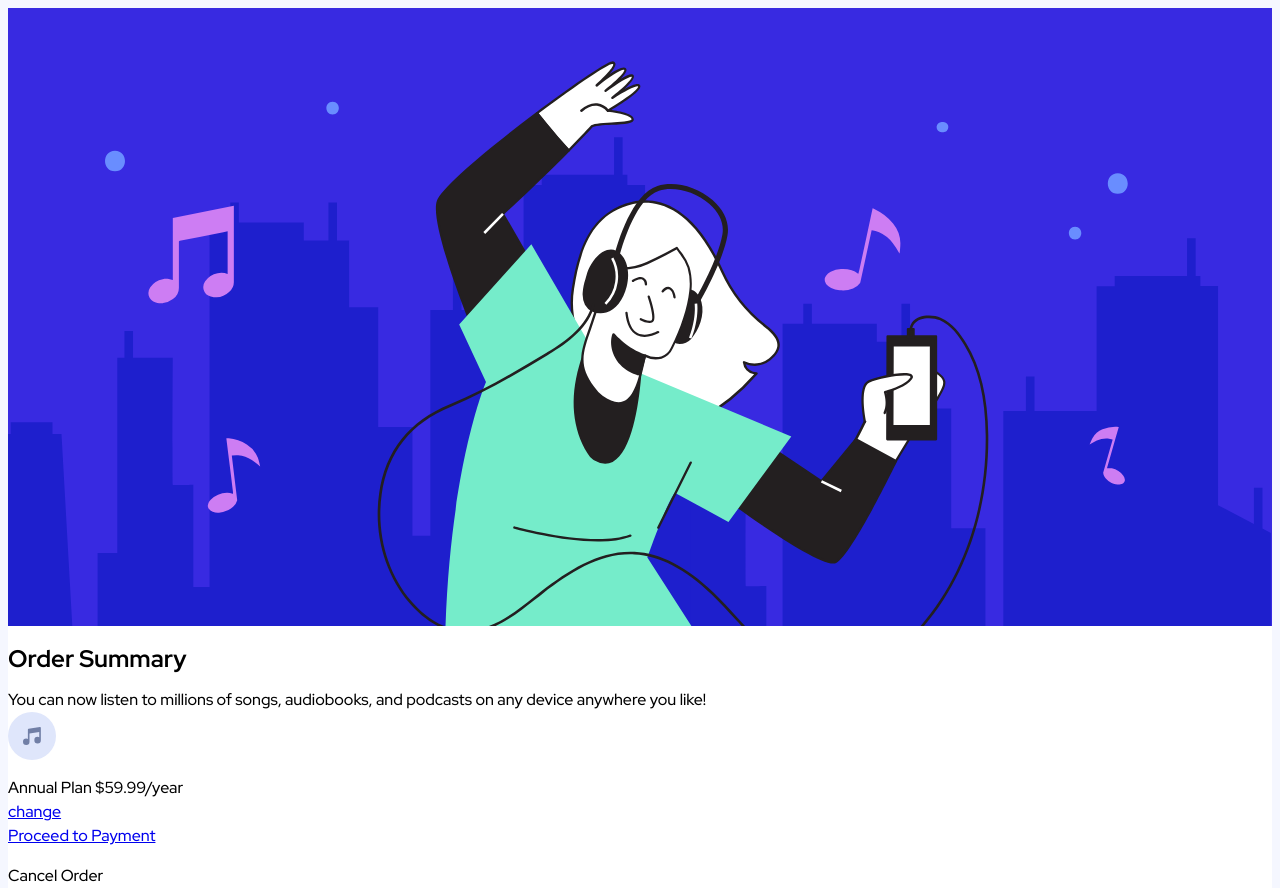
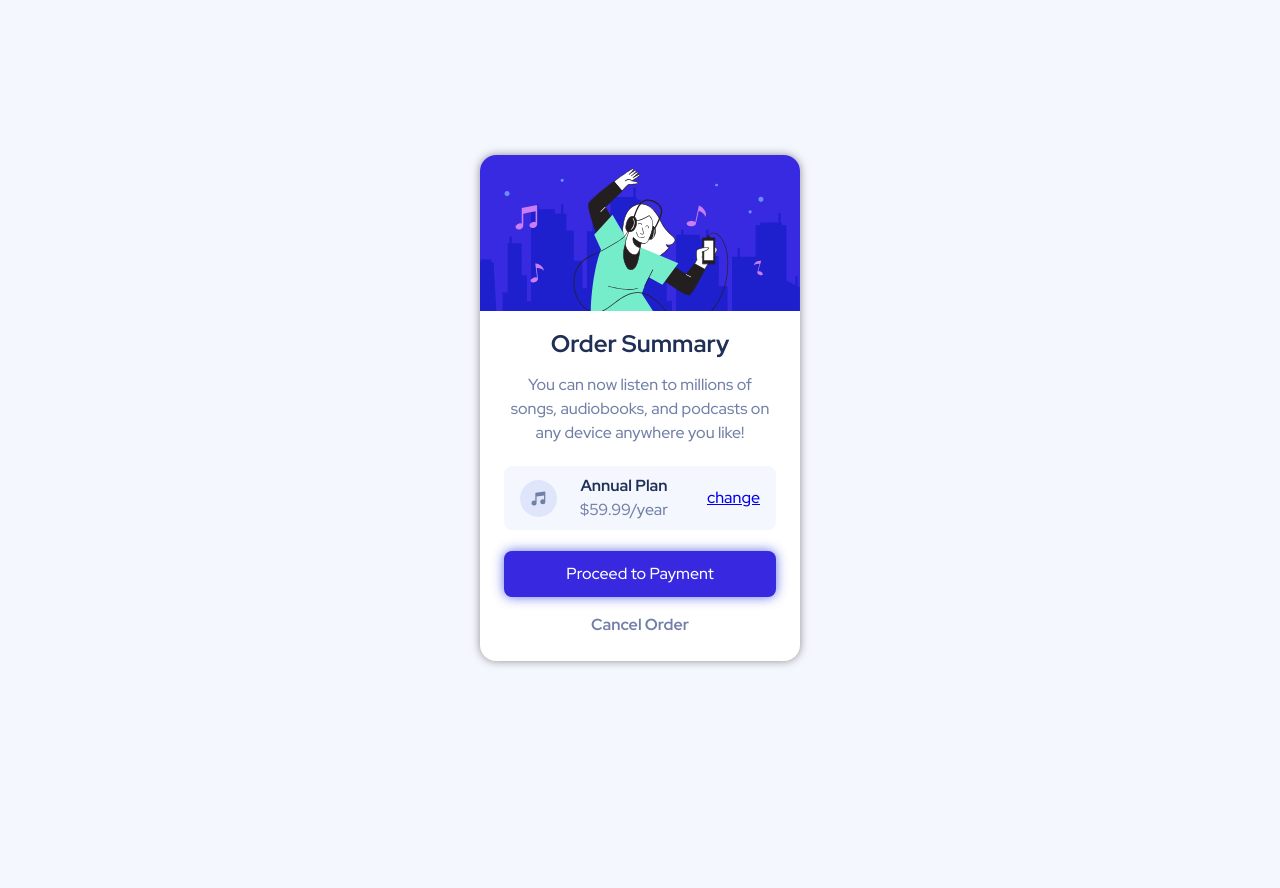
Before and after one commit to dalhaldalha/Projects, a plain HTML site: page Order summary component/index.html in a window 1280 px wide. After the commit the page ends 808 px from the top, so only its background shows below. Drawn offline with Linux system fonts and the light colour scheme.

Commit message:
Update index.css

```diff
--- a/Order summary component/css/index.css
+++ b/Order summary component/css/index.css
@@ -1,14 +1,94 @@
 /*---------------------------General--------------------------------*/
 body {
+  display: flex;
+  align-items: center;
+  justify-content: center;
   font-family: Red Hat Display, Arial;
   background-color: hsl(225, 100%, 98%);
 }
 
-/*---------------------------1st Div--------------------------------*/
+h2 {
+  color: hsl(223, 47%, 23%);
+}
+
+.annual-span,
+p {
+  color: hsl(224, 23%, 55%);
+}
+
+/*---------------------------Main Div--------------------------------*/
 
 .order-div {
   display: flex;
   flex-direction: column;
-  background-color: rgb(255, 255, 255);
-  box-shadow: 0 0 7 rgba(0, 0, 0, 0.8)3);
+  width: 20rem;
+  border-radius: 1rem;
+  background-color: white;
+  box-shadow: 0rem 0rem 0.5rem rgba(129, 129, 129, 0.903);
+  text-align: center;
+  overflow: hidden;
 }
+
+/*---------------------------Top Half--------------------------------*/
+
+
+
+/*---------------------------Bottom Half--------------------------------*/
+
+.content-div {
+  padding: 0rem 1.5rem 1.5rem;
+}
+
+
+/*---------------------------Change Plan Section--------------------------------*/
+
+.music-plan {
+  background-color: hsl(225, 100%, 98%);
+  display: flex;
+  align-items: center;
+  border-radius: 0.5rem;
+  padding: 0.5rem 1rem;
+  margin: 1.3rem 0rem;
+}
+
+.annual-p {
+  color: hsl(223, 47%, 23%);
+  font-weight: 700;
+  display: inline-block;
+  margin: 0rem 1rem 0rem 0rem;
+}
+
+.annual-span {
+  font-weight: 500;
+}
+
+.change-link:hover {
+  color: hsl(224, 23%, 55%);
+  text-decoration: none;
+}
+
+/*---------------------------Btn Section--------------------------------*/
+
+.proceed-btn {
+  display: flex;
+  justify-content: center;
+  background-color: hsl(245, 75%, 52%);
+  border-radius: 0.5rem;
+  color: white;
+  padding: 0.7rem 0rem;
+  text-decoration: none;
+  box-shadow: 0rem 0rem 0.7rem rgba(24, 47, 218, 0.7);
+}
+
+.proceed-btn:hover {
+  background-color: hsla(245, 75%, 52%, 0.7);
+}
+
+.cancel-p {
+  font-weight: 700;
+}
+
+.cancel-p:hover {
+  cursor: pointer;
+  color: hsl(223, 47%, 23%);
+}
```
